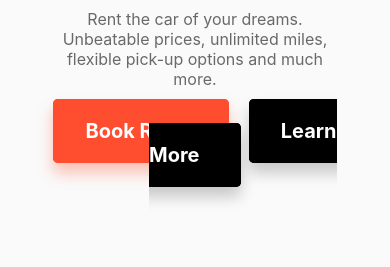
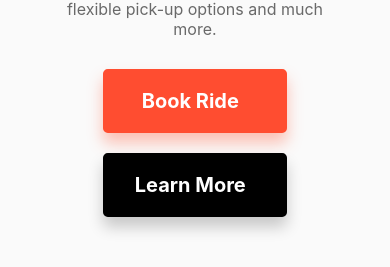
Before and after one commit to chasevriend/super-rental, a React (Create React App) app: page /#/ in a window 390 px wide. Shown: the part 467-734 px from the top of the page. Built offline with nearby package versions, Linux system fonts and the light colour scheme.

Commit message:
finished hero

```diff
--- a/src/components/Nav.js
+++ b/src/components/Nav.js
@@ -1,7 +1,7 @@
 import React, { useState } from "react";
 import { Link } from "react-router-dom";
 import "../css/Nav.css"
-import CarRentalIcon from '@mui/icons-material/CarRental';
+import Logo from "../logo.png";
 
 const Nav = () => {
     const [nav, setNav] = useState(false);
@@ -56,8 +56,8 @@ const Nav = () => {
                 <div className="nav">
                     <div className="nav__left">
                         <Link to="/" onClick={() => window.scrollTo(0, 0)}>
-                            <img src="https://encrypted-tbn0.gstatic.com/images?q=tbn:ANd9GcTQQqpv2hGVY8srFS_Fw9a56ZgS8SbLbP3SaA&usqp=CAU" className="nav__logo" />
-
+                            {/* <img src="https://encrypted-tbn0.gstatic.com/images?q=tbn:ANd9GcTQQqpv2hGVY8srFS_Fw9a56ZgS8SbLbP3SaA&usqp=CAU" className="nav__logo" /> */}
+                            <img src={Logo} className="nav__logo" />
                         </Link>
                     </div>
                     <ul className="nav__links">
--- a/src/css/Hero.css
+++ b/src/css/Hero.css
@@ -61,6 +61,7 @@
 .hero__contentBtns {
     margin-top: 20px;
     padding-top: 10px;
+
 }
 
 .hero__btnsBook {
@@ -73,6 +74,7 @@
     color: white;
     font-weight: bold;
     font-size: 20px;
+    margin-right: 20px;
 }
 
 .hero__btnsLearn {
@@ -85,7 +87,7 @@
     color: white;
     font-weight: bold;
     font-size: 20px;
-    margin-left: 20px;
+    margin-top: 10px;
 }
 
 .hero__contentImg {
@@ -111,4 +113,12 @@
     .hero__contentImg {
         display: none;
     }
+    .hero__contentBtns {
+        display: flex;
+        flex-direction: column;
+    }
+    .hero__btnsBook {
+        margin-right: 0;
+        margin-bottom: 10px;
+    }
 }
```
